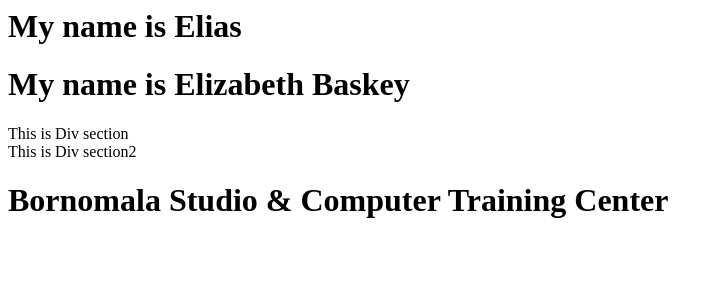
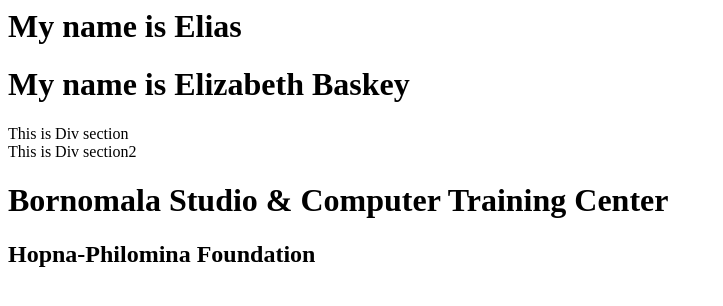
Before and after one commit to emurmu648/practice, a plain HTML site: page myname.html in a window 1280 px wide. Shown: the whole page, without its empty margins (0-723 px from the left). Drawn offline with Linux system fonts and the light colour scheme.

Commit message:
HPF added

```diff
--- a/myname.html
+++ b/myname.html
@@ -7,4 +7,5 @@
 	<div>This is Div section2</div>
 
 	<h1> Bornomala Studio & Computer Training Center</h1>
+	<h2> Hopna-Philomina Foundation</h2>
 </body>
```
